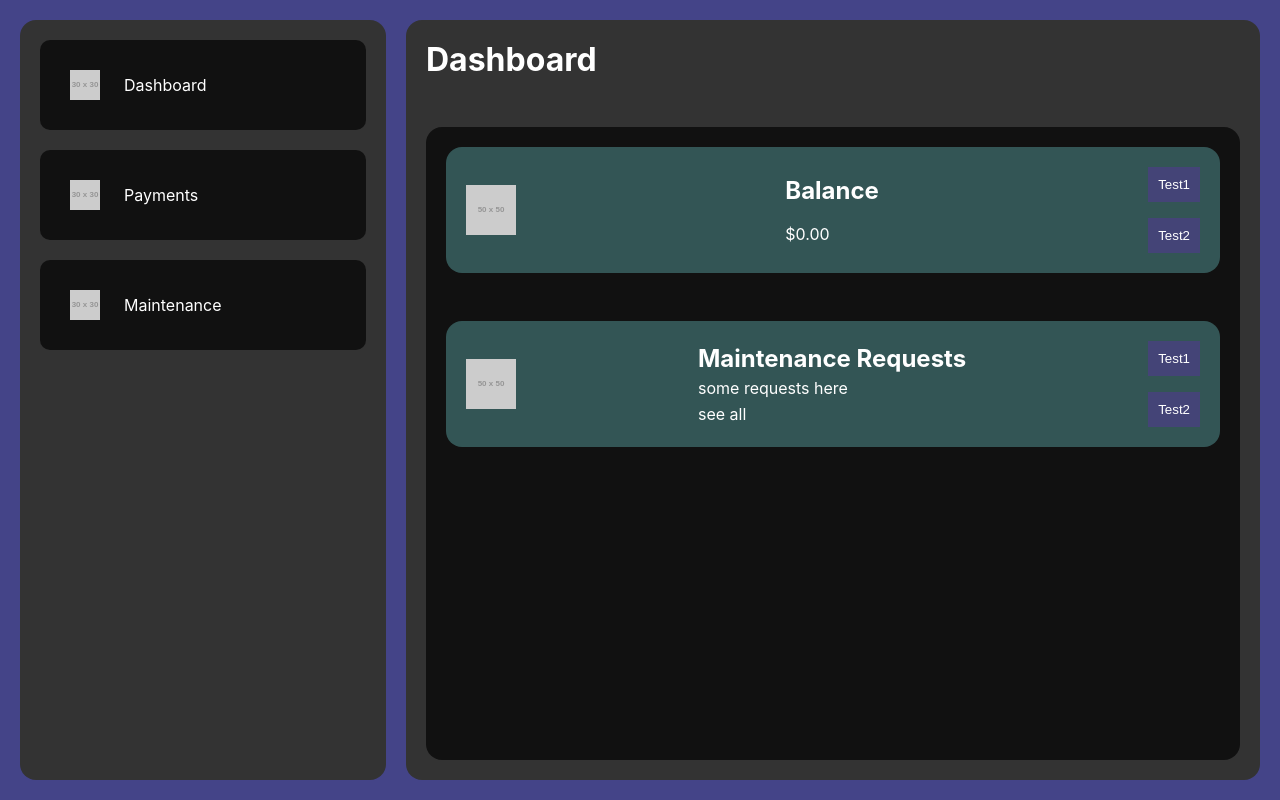
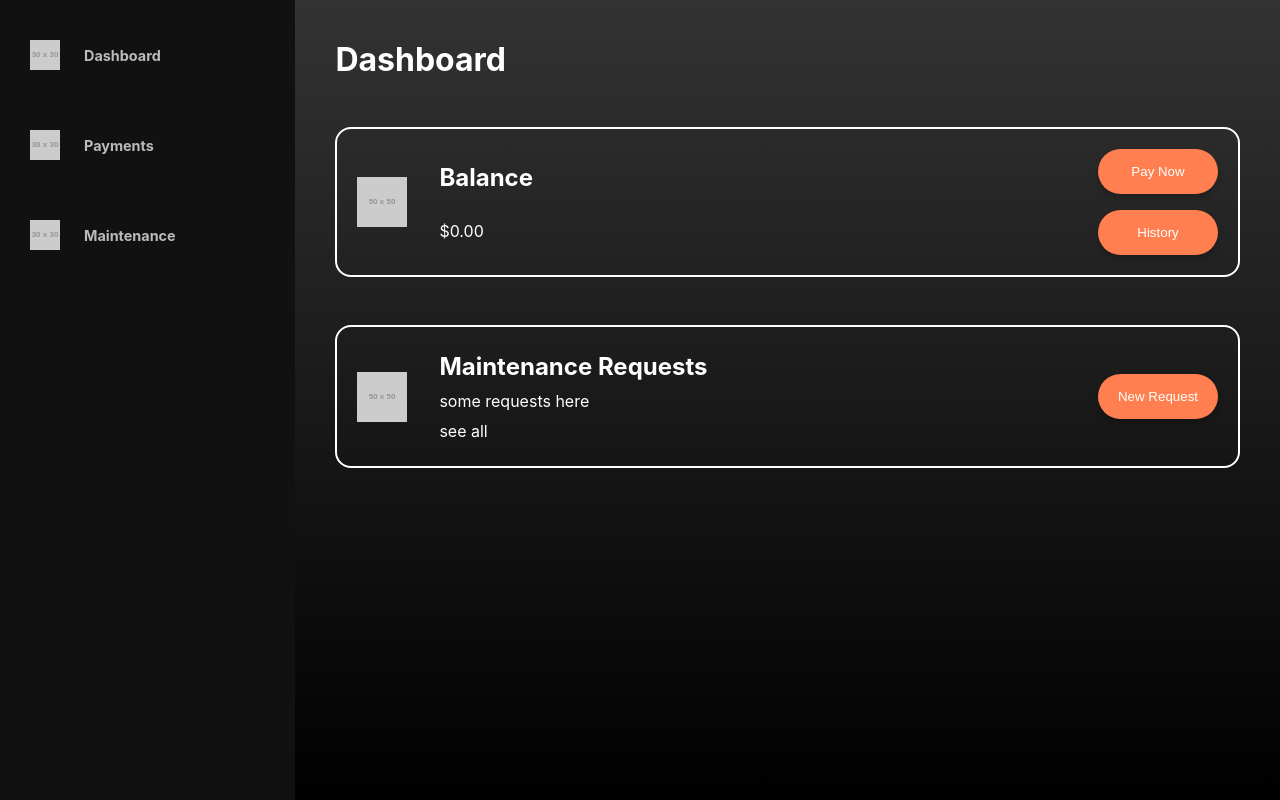
Before and after one commit to MikaelWeiss/villa, a React (Create React App) app: page / in a window 1280 px wide. Built offline with nearby package versions, Linux system fonts and the light colour scheme.

Commit message:
working on fleshing out colors and layout. committing some changes before reworking nav to use navlink in case I break things

```diff
--- a/src/components/ButtonLink.module.css
+++ b/src/components/ButtonLink.module.css
@@ -1,11 +1,15 @@
 .button {
-    padding: 10px;
-    background-color: #447;
+    padding: 15px;
+    background-color: #ff7f50;
     color: white;
     border: none;
+    min-width: 120px;
+    border-radius: 500rem;
+    box-shadow: 0 4px 6px rgba(0, 0, 0, 0.2);
+    transition: all 0.2s ease;
 }
 
 .button:hover {
-    background-color: #336;
+    background-color: #E67345;
     cursor: pointer;
 }
--- a/src/components/Layout.module.css
+++ b/src/components/Layout.module.css
@@ -1,8 +1,7 @@
 .appLayout {
     display: grid;
-    grid-template-columns: 3fr 7fr;
+    grid-template-columns: 3fr 10fr;
     height: 100%;
-    background-color: #444488;
-    grid-gap: 20px;
-    padding: 20px;
+    background-color: #F2F4F3;
+    /*grid-gap: 20px;*/
 }
--- a/src/components/TenantPreviewCard.module.css
+++ b/src/components/TenantPreviewCard.module.css
@@ -4,15 +4,21 @@
     align-items: center;
     justify-content: space-between;
     padding: 20px;
-    background-color: #355;
     width: 100%;
     border-radius: 1rem;
+    border: 2px solid white;
+}
+
+
+.container * {
+    color: white
 }
 
 .buttonContainer {
     display: flex;
     flex-direction: column;
-    align-items: center;
+    align-items: flex-end;
     justify-content: space-around;
     gap: 1rem;
+    width: 100%;
 }
--- a/src/components/nav/Nav.module.css
+++ b/src/components/nav/Nav.module.css
@@ -3,8 +3,9 @@
     padding: 0;
     height: 100%;
     width: 100%;
-    background-color: #333;
-    border-radius: 1rem;
+    background-color: #111;
+    /*border-right: 2px solid #a9927d*/
+
 }
 
 .elementsList {
@@ -16,5 +17,4 @@
     list-style: none;
     gap: 20px;
     padding: 20px;
-
 }
--- a/src/components/nav/NavElement.module.css
+++ b/src/components/nav/NavElement.module.css
@@ -1,13 +1,15 @@
 .li {
-    background-color: #111;
+    background-color: transparent;
     width: 100%;
     margin: 0;
-    padding: 30px;
+    padding-block: 20px;
+    padding-inline: 10px;
     border-radius: 10px;
+
 }
 
 .li:hover {
-    background-color: #050505;
+    /*background-color: #050505;*/
 }
 
 .a {
@@ -16,6 +18,8 @@
     align-items: center;
     justify-content: flex-start;
     gap: 1.5rem;
-    color: white;
+    color: #bbb;
     text-decoration: none;
+    font-weight: bold;
+    font-size: 0.9rem;
 }
--- a/src/pages/tenant/TenantDashboard.js
+++ b/src/pages/tenant/TenantDashboard.js
@@ -41,14 +41,14 @@ function TenantDashboard() {
 
     const content = (
         <div className={styles.content}>
-            <h1>Dashboard</h1>
+            <h1 className={styles.title}>Dashboard</h1>
             <div className={styles.cardContainer}>
                 <TenantPreviewCard
                     icon="https://placehold.co/50"
                     infoComponent={balanceContent}
                     buttons={[
-                        {link: "#", text: "Test1"},
-                        {link: "#", text: "Test2"}
+                        {link: "#", text: "Pay Now"},
+                        {link: "#", text: "History"}
                     ]}
 
                 ></TenantPreviewCard>
@@ -57,8 +57,7 @@ function TenantDashboard() {
                     icon="https://placehold.co/50"
                     infoComponent={maintenanceContent}
                     buttons={[
-                        {link: "#", text: "Test1"},
-                        {link: "#", text: "Test2"}
+                        {link: "#", text: "New Request"}
                     ]}
 
                 ></TenantPreviewCard>
--- a/src/pages/tenant/TenantDashboard.module.css
+++ b/src/pages/tenant/TenantDashboard.module.css
@@ -14,9 +14,8 @@
     flex-direction: column;
     height: 100%;
     gap: 3rem;
-    background-color: #333;
-    border-radius: 1rem;
-    padding: 20px;
+    background: linear-gradient(#333, #000);
+    padding: 40px;
 }
 
 
@@ -27,9 +26,8 @@
     gap: 3rem;
     align-items: center;
     width: 100%;
-    padding: 20px;
     height: 100%;
-    background-color: #111;
+    background-color: transparent;
     border-radius: 1rem;
 }
 
@@ -38,8 +36,14 @@
     flex-direction: column;
     height: 100%;
     justify-content: space-around;
+    width: 100%;
+    padding-left: 2rem;
 }
 
-h1, h2, p, a {
-    color: white;
+.textContainer * {
+    margin-block: 5px;
 }
+
+.title {
+    color: #fff;
+}
```
